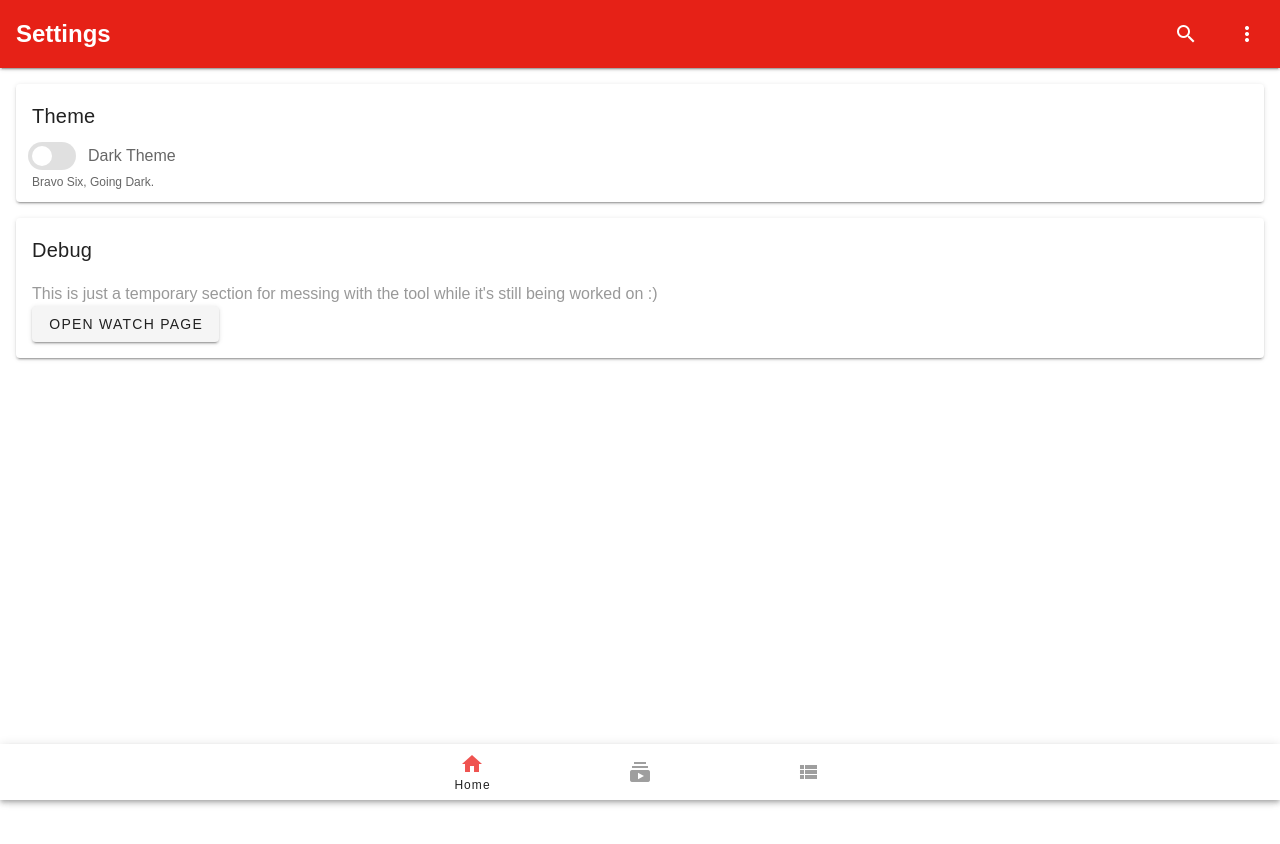
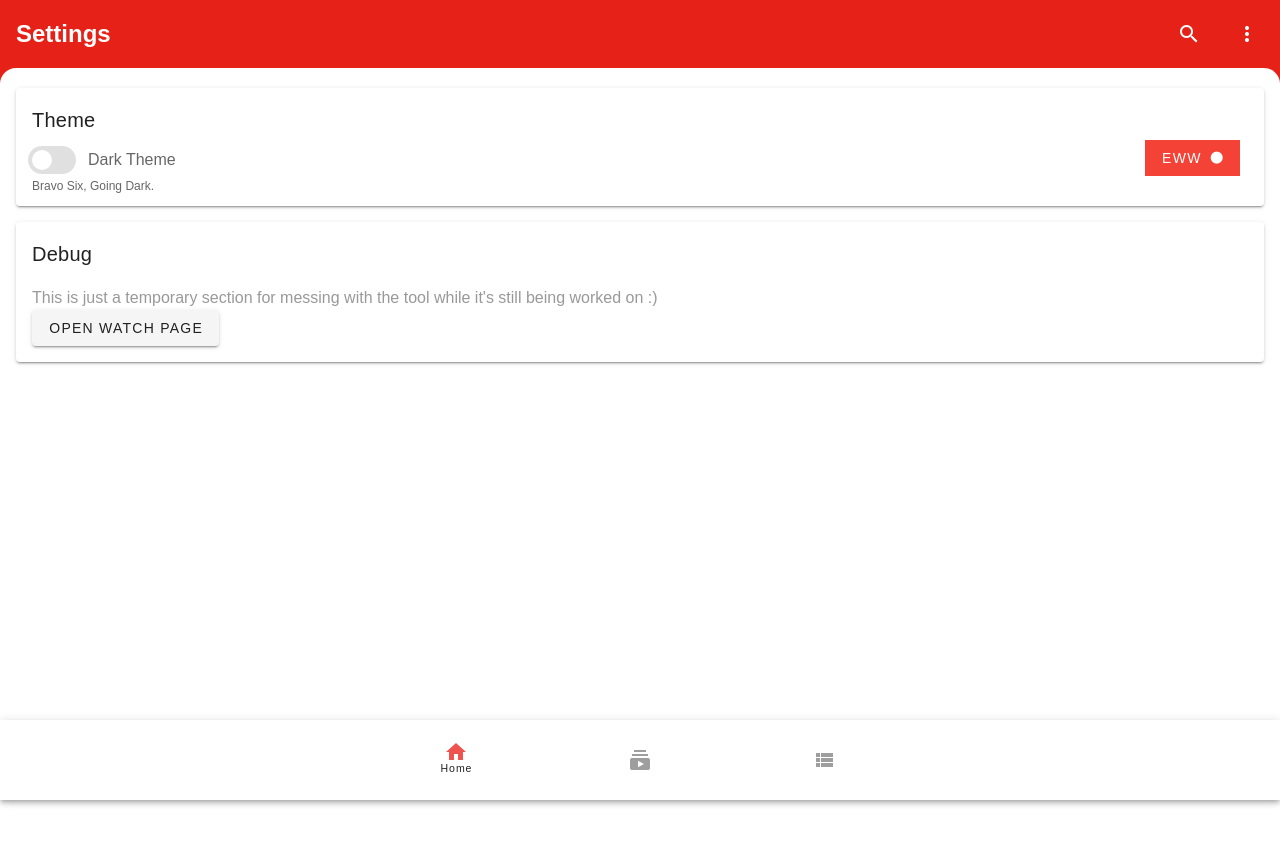
Before and after one commit to VueTubeApp/VueTube, a Nuxt app in the folder NUXT/: page /settings in a window 1280 px wide. Shown: the top 844 px of the page. After the commit the page ends 800 px from the top, so only its background shows below. Built offline with nearby package versions, Linux system fonts and the light colour scheme.

Commit message:
scroll bugfix, slight tweaks, light theme toolbar color options

```diff
--- a/NUXT/layouts/default.vue
+++ b/NUXT/layouts/default.vue
@@ -1,13 +1,13 @@
 <template>
-  <v-app class="background">
-    <v-card class="topNav rounded-0" style="display: flex;" color="accent white--text">
+  <v-app>
+    <v-card class="topNav rounded-0" style="display: flex; box-shadow: none !important;" color="accent white--text">
       <h2 v-text="page" />
       <v-spacer />
-      <v-btn text class="toolbarAction" color="white"><v-icon>mdi-magnify</v-icon></v-btn>
+      <v-btn text class="toolbarAction mr-2 fill-height" color="white" style="padding-right: 0 !important;"><v-icon>mdi-magnify</v-icon></v-btn>
 
-      <v-menu offset-y content-class="mt-4">
+      <v-menu offset-y content-class="mt-8">
         <template v-slot:activator="{ on, attrs }">
-          <v-btn text class="toolbarAction" v-bind="attrs" v-on="on" color="white" style="padding-right: 0 !important;"><v-icon>mdi-dots-vertical</v-icon></v-btn>
+          <v-btn text class="toolbarAction fill-height" v-bind="attrs" v-on="on" color="white" style="padding-right: 0 !important;"><v-icon>mdi-dots-vertical</v-icon></v-btn>
         </template>
         <v-list>
           <v-list-item v-for="(item, index) in dropdownMenu" :key="index">
@@ -17,12 +17,14 @@
       </v-menu>
     </v-card>
 
-    <div class="background" style="min-height: 100%">
-      <nuxt />
+    <div class="accent" style="height: 100%">
+      <div class="background" style="height: 100%; border-radius: 1rem 1rem 0 0;">
+        <nuxt />
+      </div>
     </div>
 
-    <v-bottom-navigation v-model="tabSelection" shift class="bottomNav background rounded-0">
-      <v-btn v-for="(item, i) in tabs" :key="i" class="navButton" :to="item.link">
+    <v-bottom-navigation v-model="tabSelection" shift class="bottomNav py-4 background" style="height: 5rem;">
+      <v-btn v-for="(item, i) in tabs" :key="i" rounded class="navButton mx-2" style="height: 3rem; border-radius: 2rem;" :to="item.link">
 
         <span v-text="item.name" />
         <v-icon v-text="item.icon" :color="tabSelection == i ? 'primary' : 'grey'" />
@@ -46,14 +48,15 @@
 }
 
 .topNav {
-  padding: 1em;
+  padding: 1rem;
 }
 .bottomNav {
-  position: absolute;
+  position: fixed;
   bottom: 0;
 }
 .navButton {
-  width: 20vw !important;
+  width: 25vw !important;
+  font-size: .66rem !important;
 }
 .topNavSearch {
   margin-bottom: -10em;
--- a/NUXT/nuxt.config.js
+++ b/NUXT/nuxt.config.js
@@ -44,13 +44,13 @@ export default {
       dark: false,
       themes: {
         light: {
-          background: colors.white,
+          background: "#ffffff",
           primary: colors.red.lighten1,
           accent: "#E62117",
           info: "#000"
         },
         dark: {
-          background: colors.grey.darken9,
+          background: "#444444",
           primary: colors.red.darken2, //colors.blue.darken2
           accent: colors.grey.darken3,
           secondary: colors.amber.darken3,
--- a/NUXT/pages/settings.vue
+++ b/NUXT/pages/settings.vue
@@ -1,5 +1,5 @@
 <template>
-  <div class="mainContainer">
+  <div class="mainContainer pt-1">
 
 
     <v-card class="pb-5">
@@ -22,6 +22,14 @@
           }}
           <v-icon :size="this.$vuetify.theme.themes.dark.background === '#000000' ? '.5rem' : '.9rem'" class="ml-2">mdi-brightness-2</v-icon>
         </v-btn>
+        <v-btn v-else text tile class="white--text red" @click="nored" >
+          {{
+            this.$vuetify.theme.themes.light.accent === '#888'
+            ? 'RED'
+            : 'EWW'
+          }}
+          <v-icon :size="this.$vuetify.theme.themes.light.accent === '#888' ? '.5rem' : '.9rem'" class="ml-2">mdi-brightness-1</v-icon>
+        </v-btn>
       </v-row>
     </v-card>
 
@@ -40,6 +48,13 @@
 <script>
 export default {
   methods: {
+    nored () {
+      this.$vuetify.theme.themes.light.accent === '#888' ? (
+        this.$vuetify.theme.themes.light.accent = '#e00'
+       ) : (
+        this.$vuetify.theme.themes.light.accent = '#888'
+      )
+    },
     amoled () {
       this.$vuetify.theme.themes.dark.background === '#000000' ? (
         this.$vuetify.theme.themes.dark.accent = '#444444',
```
